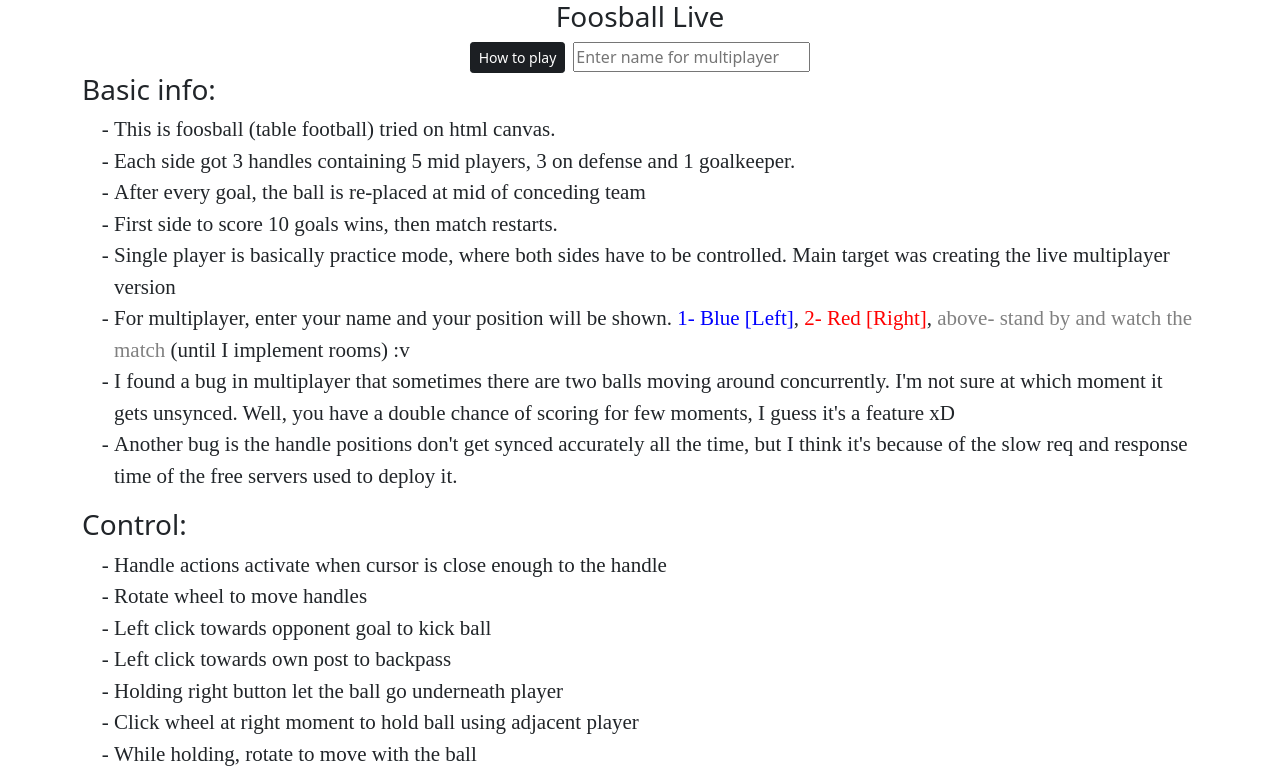
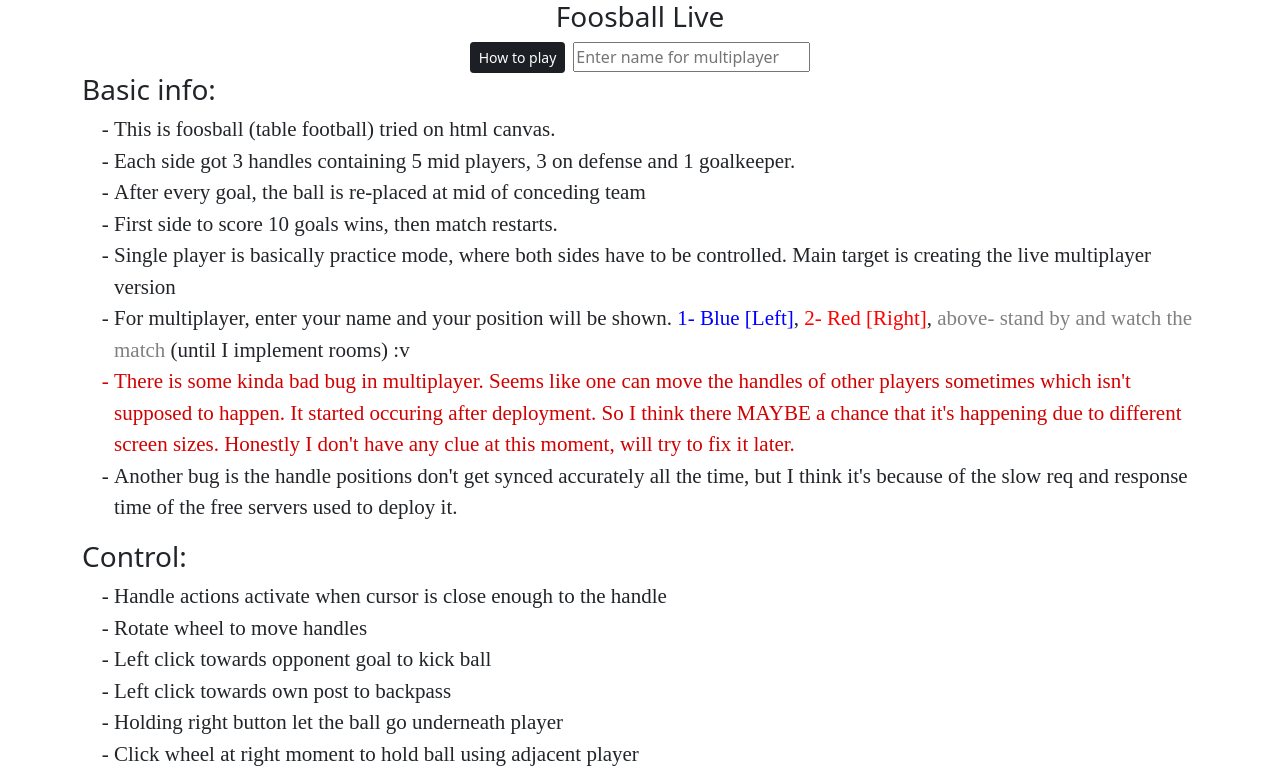
Before and after one commit to fayeazahmed/foosball, a plain HTML site: page index.html in a window 1280 px wide. Both pictures are taken after a click on the button "How to play". Shown: the top 777 px of the page. Drawn offline with nearby package versions, Linux system fonts and the light colour scheme; no server answers; a web font is replaced by a local one.

Commit message:
added mp bug info in howto

```diff
--- a/index.html
+++ b/index.html
@@ -57,7 +57,7 @@
 				<li>First side to score 10 goals wins, then match restarts.</li>
 				<li>
 					Single player is basically practice mode, where both sides have to be
-					controlled. Main target was creating the live multiplayer version
+					controlled. Main target is creating the live multiplayer version
 				</li>
 				<li>
 					For multiplayer, enter your name and your position will be shown.
@@ -66,11 +66,12 @@
 					<span style="color: grey">above- stand by and watch the match</span>
 					(until I implement rooms) :v
 				</li>
-				<li>
-					I found a bug in multiplayer that sometimes there are two balls moving
-					around concurrently. I'm not sure at which moment it gets unsynced.
-					Well, you have a double chance of scoring for few moments, I guess
-					it's a feature xD
+				<li style="color: #d20000">
+					There is some kinda bad bug in multiplayer. Seems like one can move
+					the handles of other players sometimes which isn't supposed to happen.
+					It started occuring after deployment. So I think there MAYBE a chance
+					that it's happening due to different screen sizes. Honestly I don't
+					have any clue at this moment, will try to fix it later.
 				</li>
 				<li>
 					Another bug is the handle positions don't get synced accurately all
```
